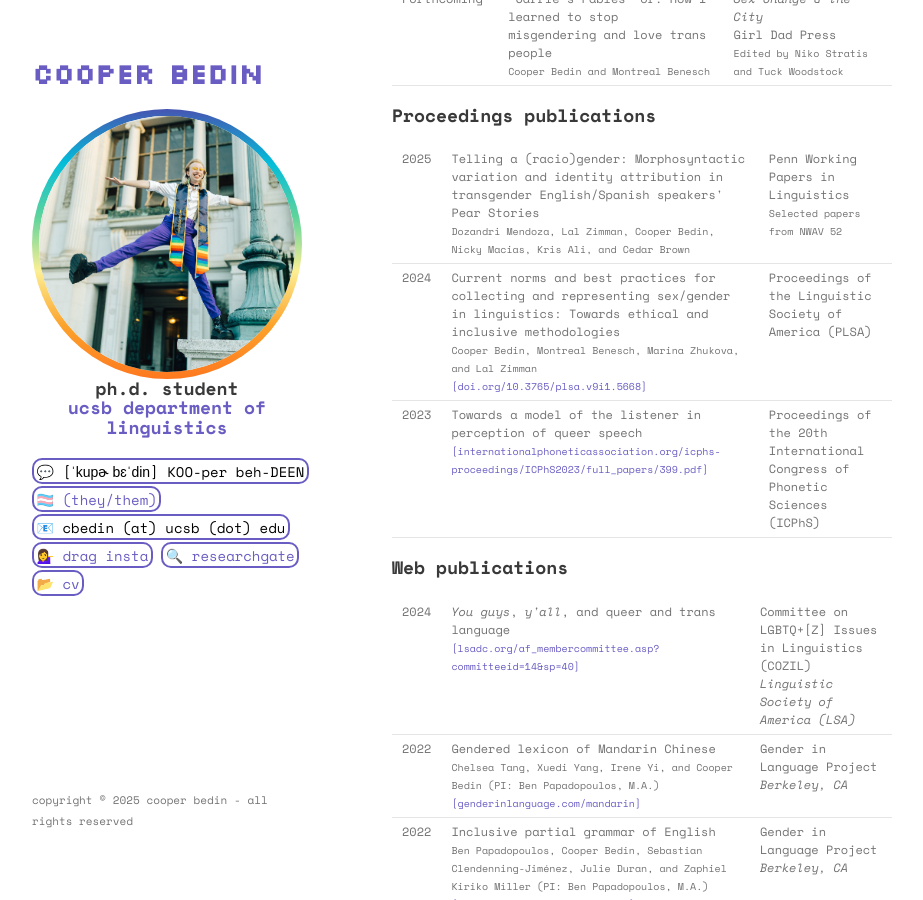
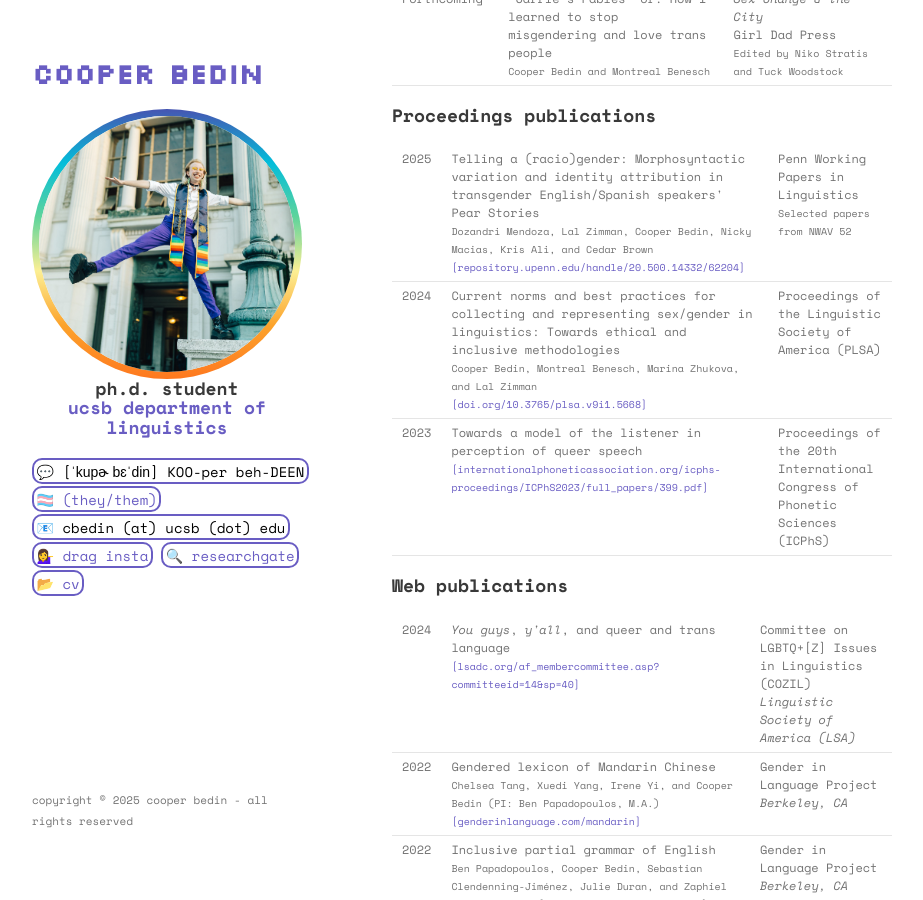
Before and after one commit to cbedin/cbedin.github.io, a Jekyll site: the page built from cv.md, in a window 1280 px wide and 900 px high, scrolled down 2359 px. Shown: the whole window, without its empty margins (178-1101 px from the left). Built offline with Jekyll 4.4.1, drawn with Linux system fonts in a browser that asks for light colours.

Commit message:
link for telling a raciogender paper

```diff
--- a/cv.md
+++ b/cv.md
@@ -260,7 +260,10 @@ layout: default
     <td>2025</td>
     <td>
     Telling a (racio)gender: Morphosyntactic variation and identity attribution in transgender English/Spanish speakers' Pear Stories<br>
-    <span class="subtext">Dozandri Mendoza, Lal Zimman, Cooper Bedin, Nicky Macias, Kris Ali, and Cedar Brown</span>
+    <span class="subtext">
+    Dozandri Mendoza, Lal Zimman, Cooper Bedin, Nicky Macias, Kris Ali, and Cedar Brown
+    <a href="https://repository.upenn.edu/handle/20.500.14332/62204" target="_blank">[repository.upenn.edu/handle/20.500.14332/62204]</a>
+    </span>
     </td>
     <td>Penn Working Papers in Linguistics<br>
     <span class="subtext">Selected papers from NWAV 52</span></td>
```
